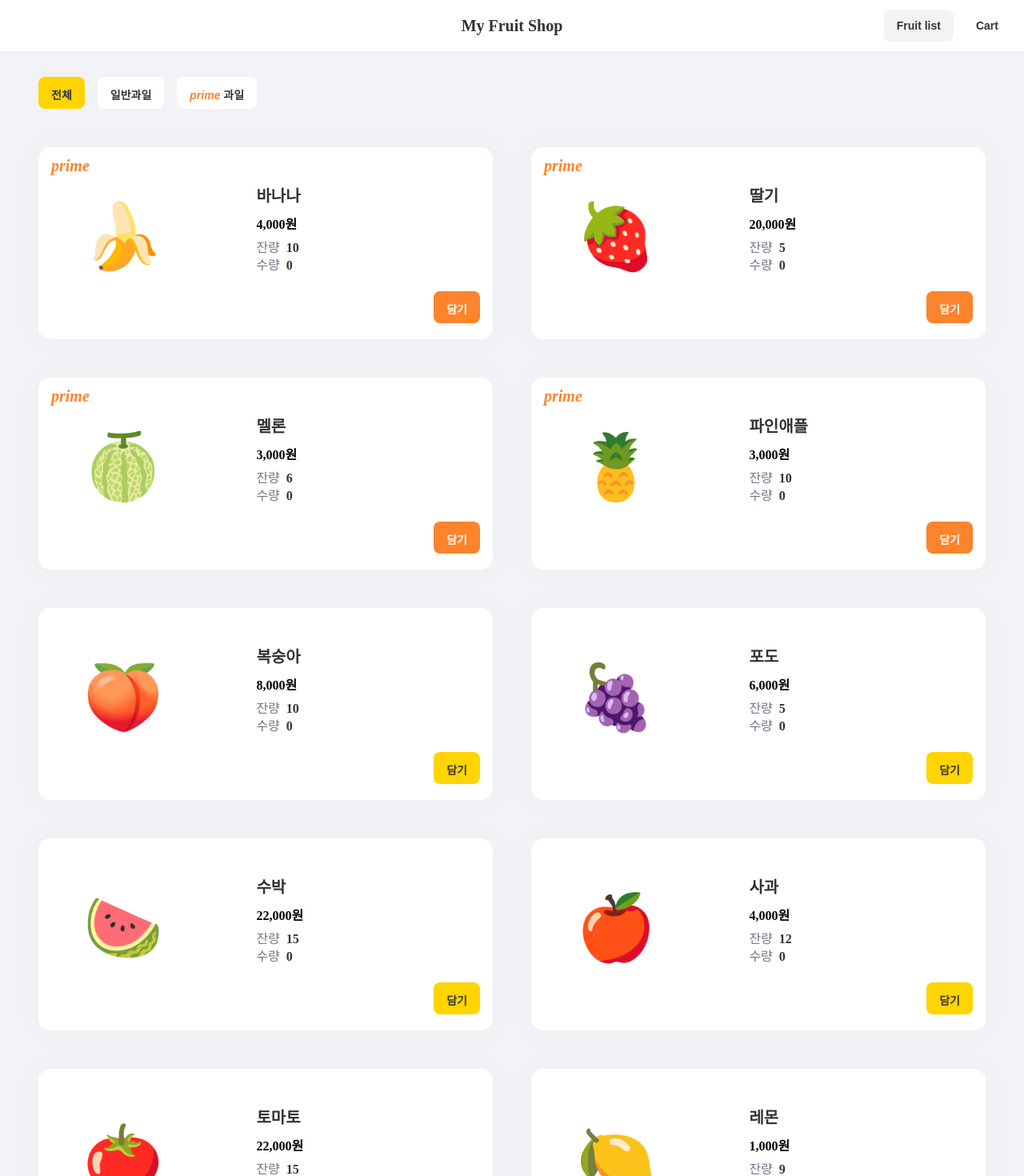
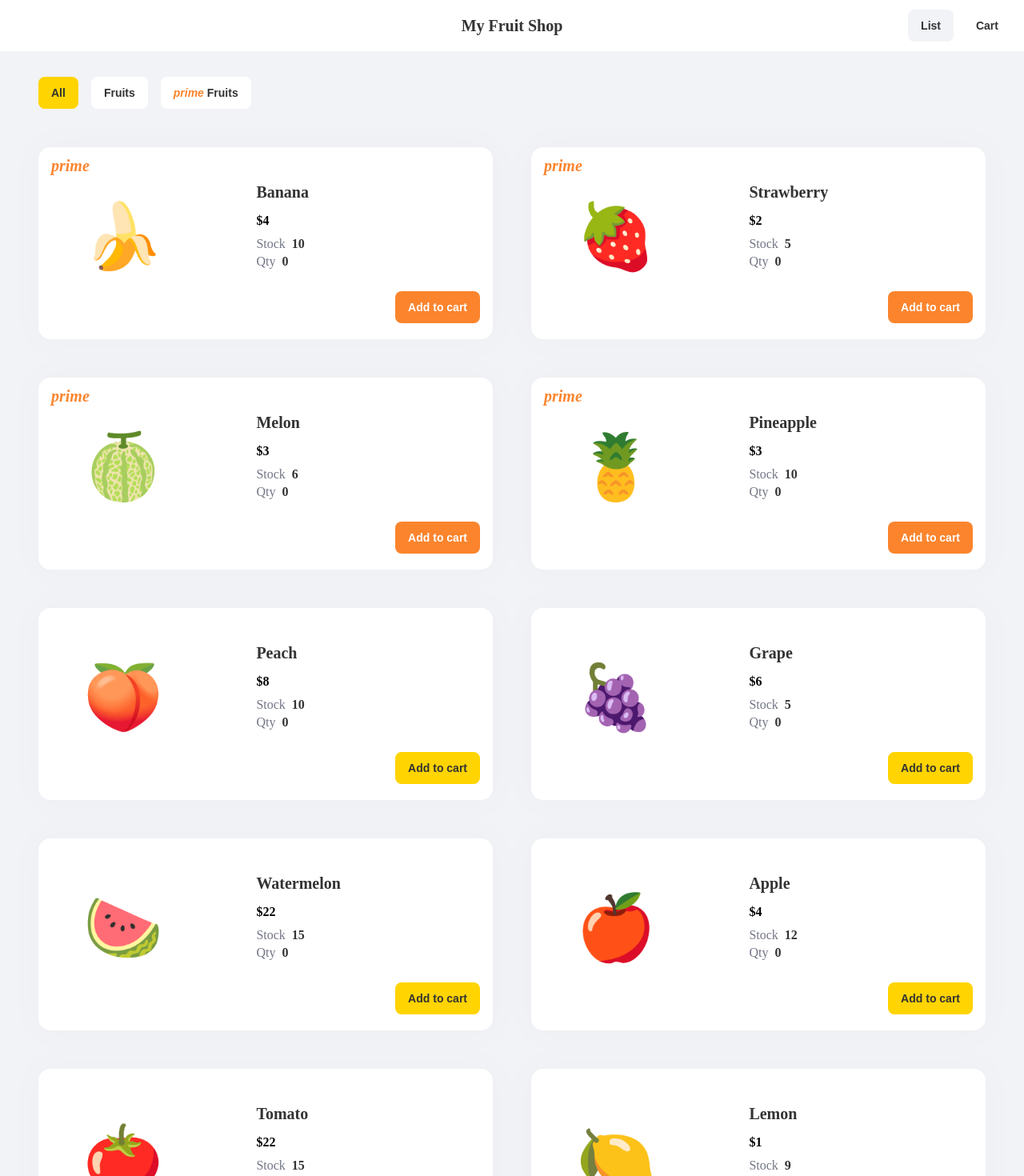
Before and after one commit to dongwook00/my-fruit-shop, a React (Create React App) app: page / in a window 1280 px wide. Shown: the top 1470 px of the page at 80% size. Built offline with nearby package versions, Linux system fonts and the light colour scheme.

Commit message:
change korean to english

```diff
--- a/public/fruits.json
+++ b/public/fruits.json
@@ -1,110 +1,110 @@
 [
   {
     "id": 1,
-    "name": "바나나",
+    "name": "Banana",
     "image": "🍌",
     "stock": 10,
     "qty": 0,
-    "price": 4000,
+    "price": 4,
     "isPrime": true
   },
   {
     "id": 2,
-    "name": "딸기",
+    "name": "Strawberry",
     "image": "🍓",
     "stock": 5,
     "qty": 0,
-    "price": 20000,
+    "price": 2,
     "isPrime": true
   },
   {
     "id": 3,
-    "name": "멜론",
+    "name": "Melon",
     "image": "🍈",
     "stock": 6,
     "qty": 0,
-    "price": 3000,
+    "price": 3,
     "isPrime": true
   },
   {
     "id": 4,
-    "name": "파인애플",
+    "name": "Pineapple",
     "image": "🍍",
     "stock": 10,
     "qty": 0,
-    "price": 3000,
+    "price": 3,
     "isPrime": true
   },
   {
     "id": 5,
-    "name": "복숭아",
+    "name": "Peach",
     "image": "🍑",
     "stock": 10,
     "qty": 0,
-    "price": 8000,
+    "price": 8,
     "isPrime": false
   },
   {
     "id": 6,
-    "name": "포도",
+    "name": "Grape",
     "image": "🍇",
     "stock": 5,
     "qty": 0,
-    "price": 6000,
+    "price": 6,
     "isPrime": false
   },
   {
     "id": 7,
-    "name": "수박",
+    "name": "Watermelon",
     "image": "🍉",
     "stock": 15,
     "qty": 0,
-    "price": 22000,
+    "price": 22,
     "isPrime": false
   },
   {
     "id": 8,
-    "name": "사과",
+    "name": "Apple",
     "image": "🍎",
     "stock": 12,
     "qty": 0,
-    "price": 4000,
+    "price": 4,
     "isPrime": false
   },
   {
     "id": 9,
-    "name": "토마토",
+    "name": "Tomato",
     "image": "🍅",
     "stock": 15,
     "qty": 0,
-    "price": 22000,
+    "price": 22,
     "isPrime": false
   },
   {
     "id": 10,
-    "name": "레몬",
+    "name": "Lemon",
     "image": "🍋",
     "stock": 9,
     "qty": 0,
-    "price": 1000,
+    "price": 1,
     "isPrime": false
   },
   {
     "id": 11,
-    "name": "체리",
+    "name": "Cherry",
     "image": "🍒",
     "stock": 20,
     "qty": 0,
-    "price": 2000,
+    "price": 2,
     "isPrime": false
   },
   {
     "id": 12,
-    "name": "오렌지",
+    "name": "Orange",
     "image": "🍊",
     "stock": 10,
     "qty": 0,
-    "price": 7000,
+    "price": 7,
     "isPrime": false
   }
 ]
--- a/src/components/Cart/OrderSummary.tsx
+++ b/src/components/Cart/OrderSummary.tsx
@@ -17,21 +17,21 @@ const OrderSummary: React.FC<Props> = ({ total, normalTotal, primeTotal }) => {
       <div className="prime-sum">
         <span className="item">
           <span className="typography-prime">prime</span>
-          <span> 과일</span>
+          <span> Fruits</span>
         </span>
-        <span className="value">{numberWithCommas(primeTotal)} 원</span>
+        <span className="value">${numberWithCommas(primeTotal)}</span>
       </div>
       <div className="general-sum">
-        <span className="item">일반 과일</span>
-        <span className="value">{numberWithCommas(normalTotal)} 원</span>
+        <span className="item">Fruits</span>
+        <span className="value">${numberWithCommas(normalTotal)}</span>
       </div>
       <div className="divider" />
       <div className="total">
-        <span className="item">총 상품금액</span>
-        <span className="value">{numberWithCommas(total)} 원</span>
+        <span className="item">Total</span>
+        <span className="value">${numberWithCommas(total)}</span>
       </div>
       <div className="btn-group">
-        <Button type="primary" text="결제하기" callback={() => dispatch(pay())} />
+        <Button type="primary" text="Payment" callback={() => dispatch(pay())} />
       </div>
     </StyledOrderSummary>
   );
--- a/src/components/FruitList/TopFilter.tsx
+++ b/src/components/FruitList/TopFilter.tsx
@@ -12,12 +12,12 @@ const TopFilter: React.FC = () => {
     <StyledTopFilter>
       <Button
         type={currentFilter === 'all' ? 'primary' : 'white'}
-        text="전체"
+        text="All"
         callback={() => dispatch(filter({ value: FILTER_TYPES.all }))}
       />
       <Button
         type={currentFilter === 'normal' ? 'primary' : 'white'}
-        text="일반과일"
+        text="Fruits"
         callback={() => dispatch(filter({ value: FILTER_TYPES.normal }))}
       />
       <PrimeFilterButton
--- a/src/components/Header/Tab.tsx
+++ b/src/components/Header/Tab.tsx
@@ -9,7 +9,7 @@ const Tab: React.FC = () => {
     <StyledTab>
       <li>
         <NavLink to="/">
-          <Button type={location.pathname === '/' ? 'secondary' : 'white'} text="Fruit list" />
+          <Button type={location.pathname === '/' ? 'secondary' : 'white'} text="List" />
         </NavLink>
       </li>
       <li>
--- a/src/components/common/Fruit/Fruit.tsx
+++ b/src/components/common/Fruit/Fruit.tsx
@@ -27,20 +27,20 @@ const Fruit: React.FC<FruitType> = (props) => {
         <div className="picture">{image}</div>
         <div className="text">
           <h5 className="name">{name}</h5>
-          <div className="price">{`${numberWithCommas(price)}원`}</div>
+          <div className="price">{`$${numberWithCommas(price)}`}</div>
           <div className="stock">
-            <span className="item">잔량</span>
+            <span className="item">Stock</span>
             <span className="value">{stock}</span>
           </div>
           <div className="qty">
-            <span className="item">수량</span>
+            <span className="item">Qty</span>
             <span className="value">{qty}</span>
           </div>
         </div>
       </div>
       <div className="btn-group">
-        {qty > 0 && <Button type="secondary" text="빼기" callback={() => dispatch(subtract({ id }))} />}
-        <Button type={buttonType} text="담기" callback={() => dispatch(add({ id }))} />
+        {qty > 0 && <Button type="secondary" text="Delete" callback={() => dispatch(subtract({ id }))} />}
+        <Button type={buttonType} text="Add to cart" callback={() => dispatch(add({ id }))} />
       </div>
     </StyledFruit>
   );
--- a/src/components/common/FruitsOnCart/FruitsOnCart.tsx
+++ b/src/components/common/FruitsOnCart/FruitsOnCart.tsx
@@ -24,15 +24,15 @@ const FruitsOnCart: React.FC<FruitsOnCartType> = (props) => {
         <div className="picture">{image}</div>
         <div className="text">
           <h5 className="name">{name}</h5>
-          <div className="price">{`${numberWithCommas(price)}원`}</div>
+          <div className="price">{`$${numberWithCommas(price)}`}</div>
           <div className="qty">
-            <span className="item">수량</span>
+            <span className="item">Qty</span>
             <span className="value">{qty}</span>
           </div>
           <div className="divider" />
           <div className="total-price">
-            <span className="item">상품금액</span>
-            <span className="value">{numberWithCommas(total)}원</span>
+            <span className="item">Subtotal</span>
+            <span className="value">$ {numberWithCommas(total)}</span>
           </div>
         </div>
       </div>
--- a/src/components/common/PrimeFilterButton.tsx
+++ b/src/components/common/PrimeFilterButton.tsx
@@ -22,7 +22,7 @@ const PrimeFilterButton: React.FC<Props> = ({ type, callback }) => {
   return (
     <StyledButton as={buttonType} onClick={callback}>
       <span className="typography-prime">prime</span>
-      <span> 과일</span>
+      <span> Fruits</span>
     </StyledButton>
   );
 };
```
